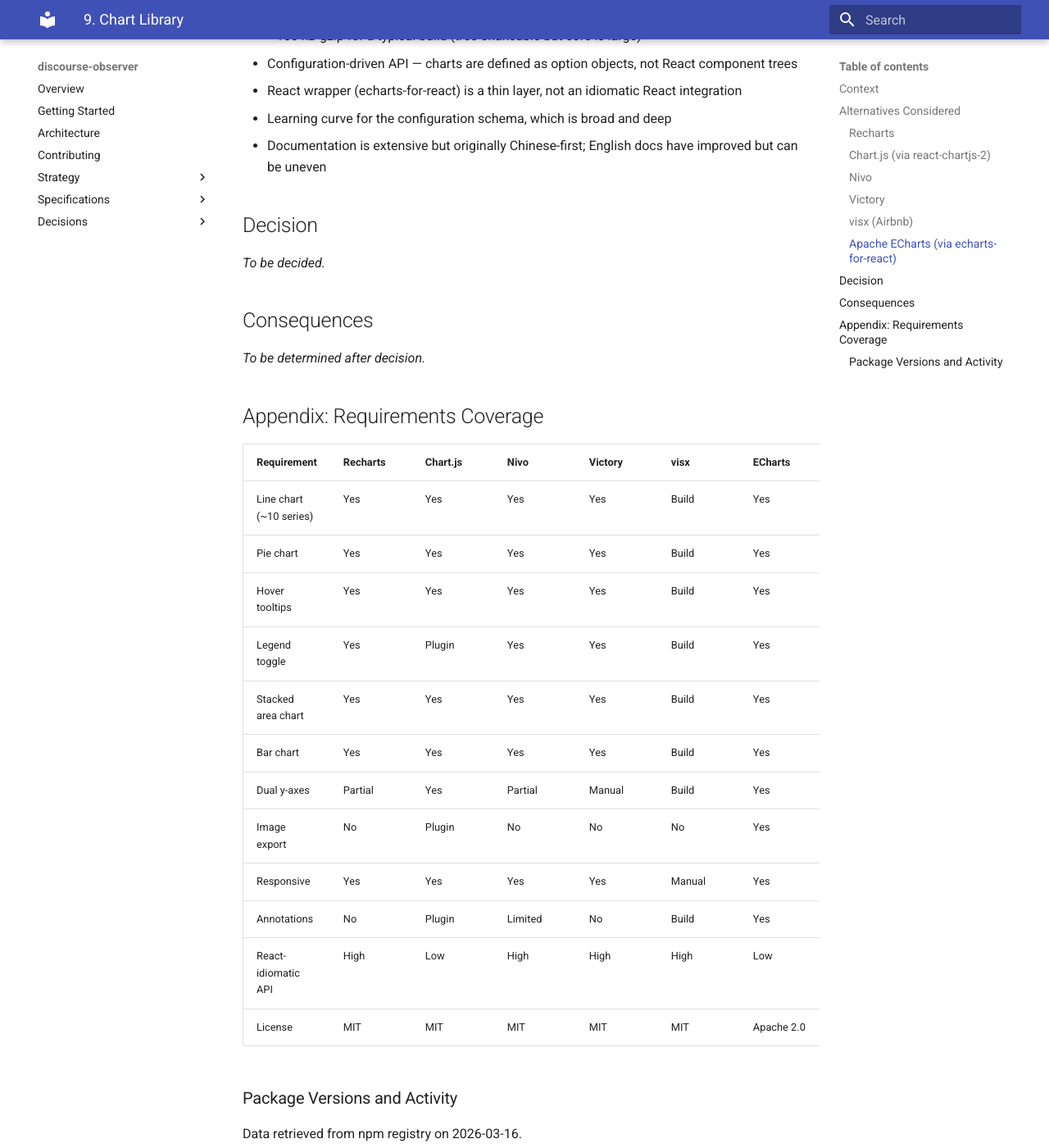
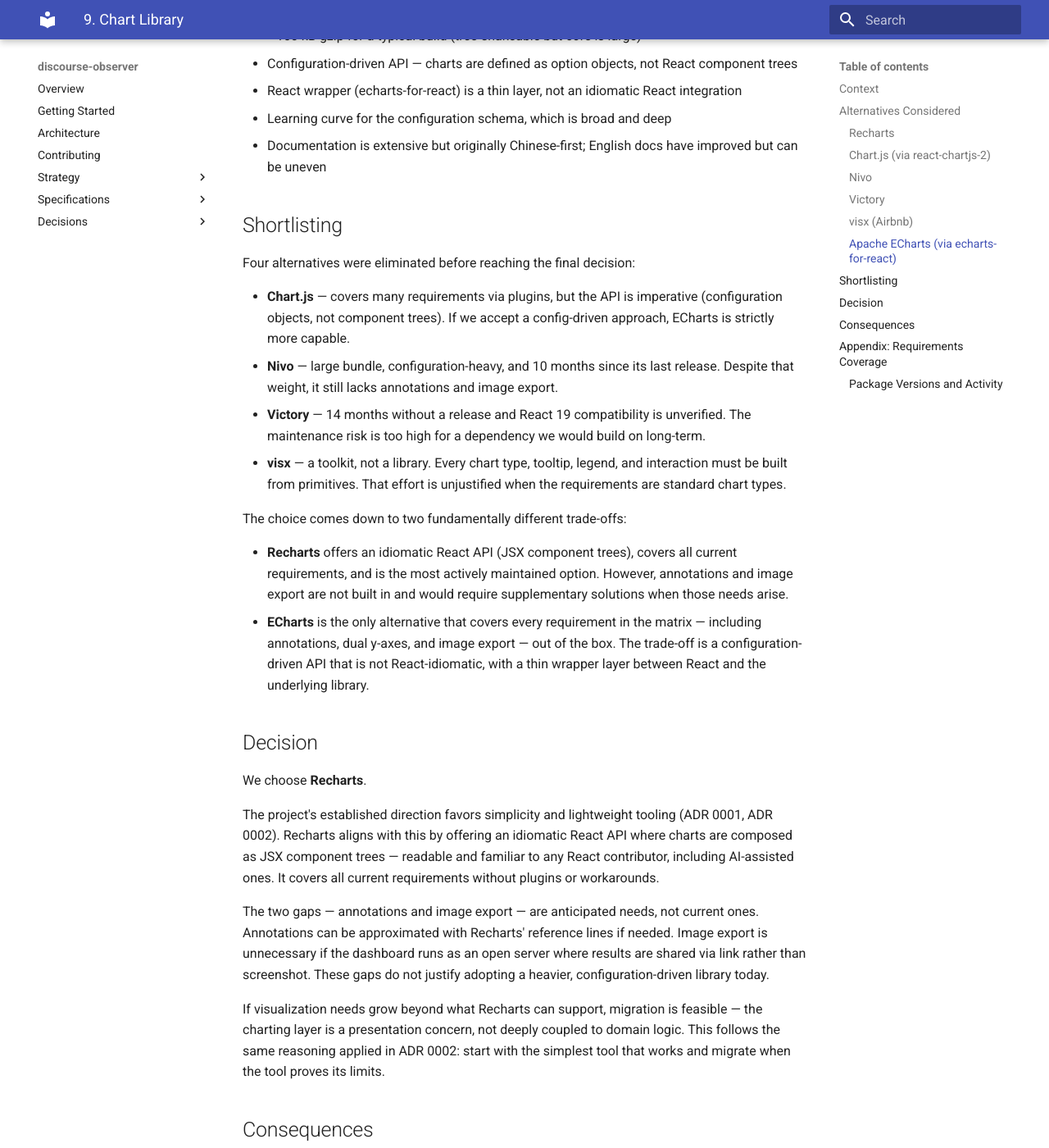
Before and after one commit to MorganDigitalAsyncTransparency/community, an MkDocs documentation site: the page built from discourse-observer/docs/decisions/0009-chart-library.md, in a window 1280 px wide and 1400 px high, scrolled down 4865 px. Shown: the whole window at 82% size. Built offline with MkDocs 1.6.1 and Material for MkDocs 9.7.7, drawn with Linux system fonts in a browser that asks for light colours; some of the changed text lies outside the part shown.

Commit message:
Add shortlisting rationale and decide on Recharts
Eliminates four alternatives with specific reasoning, narrows to
Recharts vs ECharts, and selects Recharts based on project principles
from ADR 0001/0002: simplicity, lightweight tooling, and readability
for AI-assisted contributors.

Co-Authored-By: Claude Opus 4.6 (1M context) <noreply@anthropic.com>

```diff
--- a/discourse-observer/docs/decisions/0009-chart-library.md
+++ b/discourse-observer/docs/decisions/0009-chart-library.md
@@ -159,13 +159,47 @@ A comprehensive, canvas-based visualization library originally developed by Baid
 - Learning curve for the configuration schema, which is broad and deep
 - Documentation is extensive but originally Chinese-first; English docs have improved but can be uneven
 
+## Shortlisting
+
+Four alternatives were eliminated before reaching the final decision:
+
+- **Chart.js** — covers many requirements via plugins, but the API is imperative (configuration objects, not component trees). If we accept a config-driven approach, ECharts is strictly more capable.
+- **Nivo** — large bundle, configuration-heavy, and 10 months since its last release. Despite that weight, it still lacks annotations and image export.
+- **Victory** — 14 months without a release and React 19 compatibility is unverified. The maintenance risk is too high for a dependency we would build on long-term.
+- **visx** — a toolkit, not a library. Every chart type, tooltip, legend, and interaction must be built from primitives. That effort is unjustified when the requirements are standard chart types.
+
+The choice comes down to two fundamentally different trade-offs:
+
+- **Recharts** offers an idiomatic React API (JSX component trees), covers all current requirements, and is the most actively maintained option. However, annotations and image export are not built in and would require supplementary solutions when those needs arise.
+- **ECharts** is the only alternative that covers every requirement in the matrix — including annotations, dual y-axes, and image export — out of the box. The trade-off is a configuration-driven API that is not React-idiomatic, with a thin wrapper layer between React and the underlying library.
+
 ## Decision
 
-*To be decided.*
+We choose **Recharts**.
+
+The project's established direction favors simplicity and lightweight tooling (ADR 0001, ADR 0002). Recharts aligns with this by offering an idiomatic React API where charts are composed as JSX component trees — readable and familiar to any React contributor, including AI-assisted ones. It covers all current requirements without plugins or workarounds.
+
+The two gaps — annotations and image export — are anticipated needs, not current ones. Annotations can be approximated with Recharts' reference lines if needed. Image export is unnecessary if the dashboard runs as an open server where results are shared via link rather than screenshot. These gaps do not justify adopting a heavier, configuration-driven library today.
+
+If visualization needs grow beyond what Recharts can support, migration is feasible — the charting layer is a presentation concern, not deeply coupled to domain logic. This follows the same reasoning applied in ADR 0002: start with the simplest tool that works and migrate when the tool proves its limits.
 
 ## Consequences
 
-*To be determined after decision.*
+**Positive:**
+
+- Idiomatic React API — charts are component trees, consistent with how the rest of the frontend is built
+- Covers line, pie, bar, area, composed charts, tooltips, legend toggle, and responsive layout out of the box
+- Most actively maintained option evaluated — latest release 10 days before this decision
+- Verified React 19 compatibility
+- Small learning curve for contributors familiar with React
+- MIT license
+
+**Negative:**
+
+- No built-in annotation support — reference lines can approximate this, but rich annotations would require custom work or a supplementary library
+- No built-in image export — acceptable as long as the dashboard is accessible as a shared server
+- Dual y-axes are supported but sparsely documented — may require experimentation
+- If visualization needs eventually outgrow Recharts, migration to a more capable library will cost development time
 
 ## Appendix: Requirements Coverage
 
```
